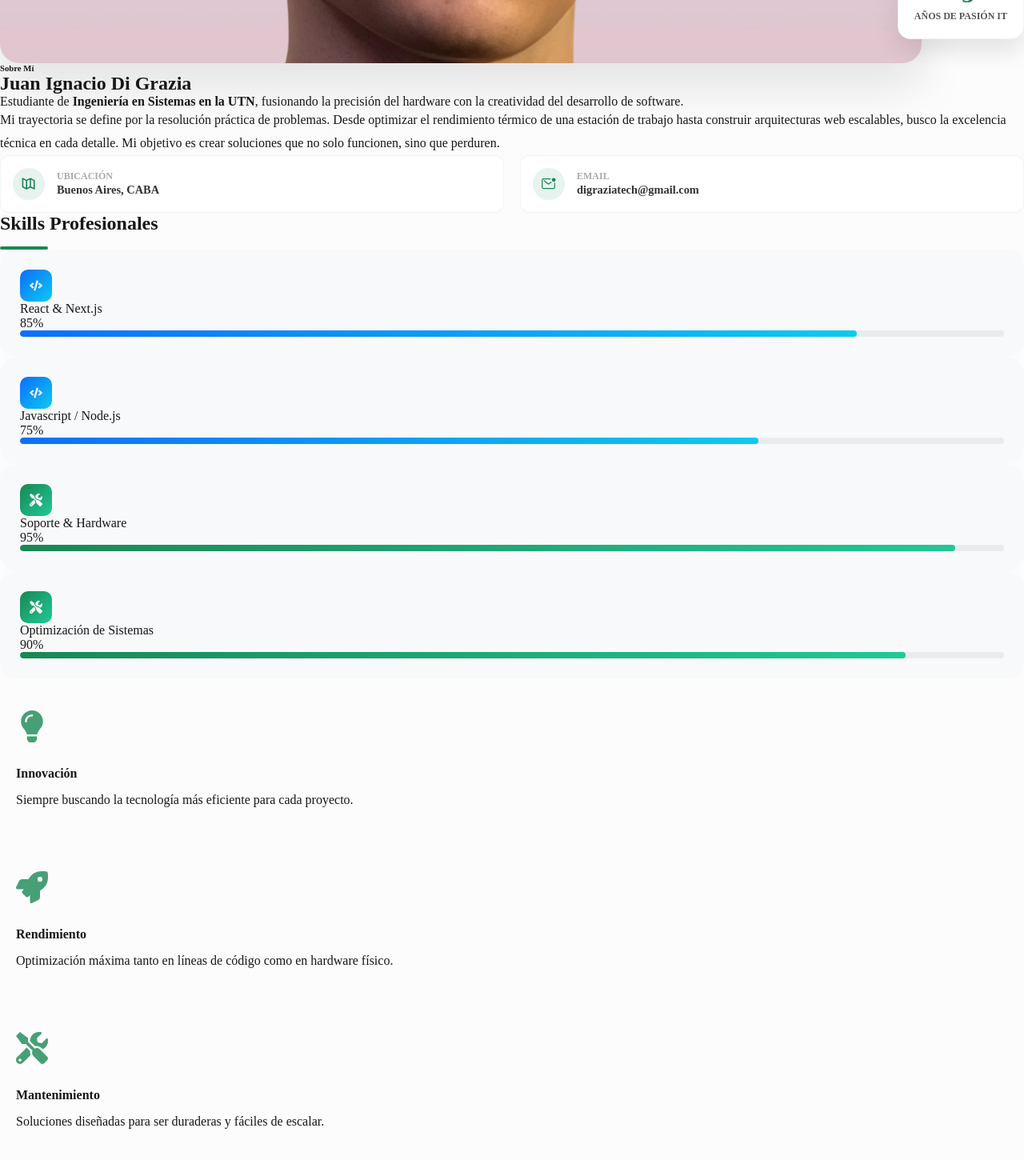
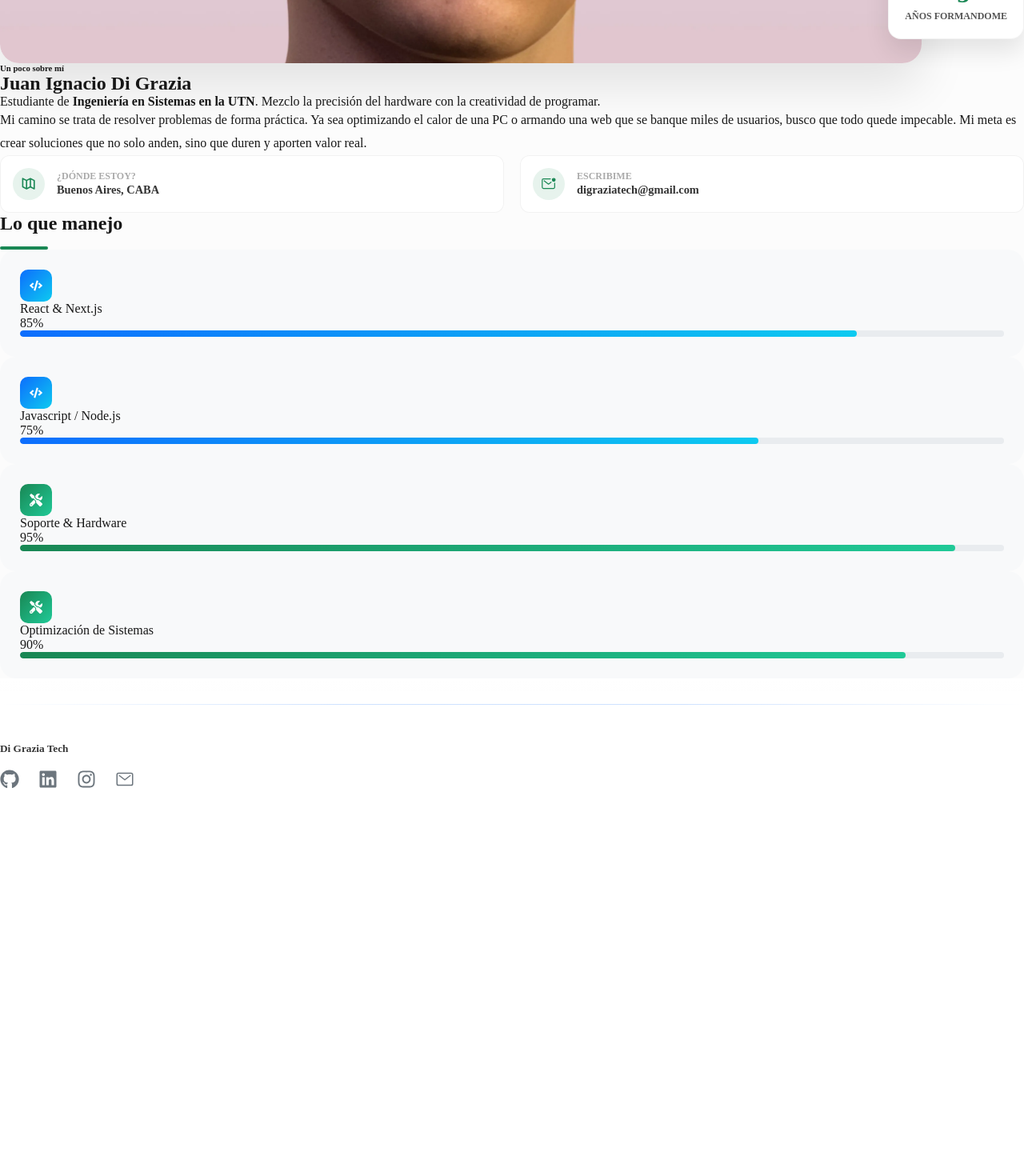
Before and after one commit to digraziajuanignacio/portfolio, a Next.js app: page /about in a window 1280 px wide. Shown: the part 680-2150 px from the top of the page at 80% size. After the commit the page ends 1670 px from the top, so only its background shows below. Built offline with nearby package versions, Linux system fonts and the light colour scheme.

Commit message:
Adaptaciones

```diff
--- a/src/app/(routes)/about/page.jsx
+++ b/src/app/(routes)/about/page.jsx
@@ -33,7 +33,7 @@ export default function About() {
                     </div>
                     <div className="experience-badge">
                         <span className="number">+5</span>
-                        <span className="text">Años de Pasión IT</span>
+                        <span className="text">Años formandome</span>
                     </div>
                 </div>
               </Fade>
@@ -42,27 +42,27 @@ export default function About() {
             <div className="col-12 col-lg-7">
               <Fade triggerOnce direction="right">
                 <div className="about-content">
-                  <h6 className="text-success fw-bold text-uppercase mb-2">Sobre Mí</h6>
+                  <h6 className="text-success fw-bold text-uppercase mb-2">Un poco sobre mí</h6>
                   <h1 className="display-4 fw-bold mb-4">Juan Ignacio Di Grazia</h1>
                   <p className="lead text-muted mb-4">
-                    Estudiante de <strong>Ingeniería en Sistemas en la UTN</strong>, fusionando la precisión del hardware con la creatividad del desarrollo de software.
+                    Estudiante de <strong>Ingeniería en Sistemas en la UTN</strong>. Mezclo la precisión del hardware con la creatividad de programar.
                   </p>
                   <p className="text-muted mb-5" style={{ lineHeight: "1.8" }}>
-                    Mi trayectoria se define por la resolución práctica de problemas. Desde optimizar el rendimiento térmico de una estación de trabajo hasta construir arquitecturas web escalables, busco la excelencia técnica en cada detalle. Mi objetivo es crear soluciones que no solo funcionen, sino que perduren.
+                    Mi camino se trata de resolver problemas de forma práctica. Ya sea optimizando el calor de una PC o armando una web que se banque miles de usuarios, busco que todo quede impecable. Mi meta es crear soluciones que no solo anden, sino que duren y aporten valor real.
                   </p>
 
                   <div className="contact-grid">
                     <div className="contact-card">
                       <div className="icon-box"><BiMapAlt /></div>
                       <div>
-                        <span className="label">Ubicación</span>
+                        <span className="label">¿Dónde estoy?</span>
                         <span className="value">Buenos Aires, CABA</span>
                       </div>
                     </div>
                     <div className="contact-card">
                       <div className="icon-box"><IoMailUnreadOutline /></div>
                       <div>
-                        <span className="label">Email</span>
+                        <span className="label">Escribime</span>
                         <span className="value">digraziatech@gmail.com</span>
                       </div>
                     </div>
@@ -77,7 +77,7 @@ export default function About() {
       <section className="about-skills py-5 bg-white">
         <div className="container">
             <div className="text-center mb-5">
-                <h2 className="fw-bold h1">Skills Profesionales</h2>
+                <h2 className="fw-bold h1">Lo que manejo</h2>
                 <div className="title-bar mx-auto"></div>
             </div>
 
@@ -100,40 +100,6 @@ export default function About() {
                         </Fade>
                     </div>
                 ))}
-            </div>
-        </div>
-      </section>
-
-      <section className="about-philosophy py-5">
-        <div className="container">
-            <div className="row g-4 text-center">
-                <div className="col-12 col-md-4">
-                    <Fade bottom triggerOnce>
-                        <div className="philo-card">
-                            <div className="philo-icon"><FaLightbulb /></div>
-                            <h4>Innovación</h4>
-                            <p className="text-muted small">Siempre buscando la tecnología más eficiente para cada proyecto.</p>
-                        </div>
-                    </Fade>
-                </div>
-                <div className="col-12 col-md-4">
-                    <Fade bottom delay={200} triggerOnce>
-                        <div className="philo-card">
-                            <div className="philo-icon"><FaRocket /></div>
-                            <h4>Rendimiento</h4>
-                            <p className="text-muted small">Optimización máxima tanto en líneas de código como en hardware físico.</p>
-                        </div>
-                    </Fade>
-                </div>
-                <div className="col-12 col-md-4">
-                    <Fade bottom delay={400} triggerOnce>
-                        <div className="philo-card">
-                            <div className="philo-icon"><FaTools /></div>
-                            <h4>Mantenimiento</h4>
-                            <p className="text-muted small">Soluciones diseñadas para ser duraderas y fáciles de escalar.</p>
-                        </div>
-                    </Fade>
-                </div>
             </div>
         </div>
       </section>
@@ -161,9 +127,6 @@ export default function About() {
         .progress-bar-fill { height: 100%; border-radius: 10px; }
         .progress-bar-fill.dev { background: linear-gradient(90deg, #0d6efd, #0dcaf0); }
         .progress-bar-fill.tech { background: linear-gradient(90deg, #198754, #20c997); }
-        .philo-card { padding: 40px 20px; }
-        .philo-icon { font-size: 2.5rem; color: #198754; margin-bottom: 20px; opacity: 0.8; }
-        .philo-card h4 { font-weight: 700; margin-bottom: 15px; }
         @media (max-width: 991px) {
             .about-image-wrapper { height: 400px; margin-bottom: 40px; }
             .image-main { width: 100%; }
--- a/src/app/Components/Home/CurrentStatus.jsx
+++ b/src/app/Components/Home/CurrentStatus.jsx
@@ -18,13 +18,13 @@ export default function CurrentStatus() {
                 <h6 className="text-success fw-bold text-uppercase mb-1" style={{ letterSpacing: "1px", fontSize: "0.8rem" }}>Actualidad</h6>
                 <h3 className="fw-bold mb-2">Soporte Técnico @ UTN FRBA</h3>
                 <p className="text-muted mb-0">
-                  Me desempeño actualmente brindando soporte técnico integral a usuarios en la <strong>Universidad Tecnológica Nacional</strong> (Facultad Regional Buenos Aires). Gestiono infraestructura de laboratorios, resuelvo incidencias críticas y aseguro la continuidad tecnológica para alumnos y docentes de la facultad.
+                  Me encuentro trabajando en el mantenimiento de la infraestructura de la facultad y colaborando en proyectos de innovación para la mejora institucional. Mis tareas del día a día incluyen el <strong>cableado de redes</strong>, manejo de <strong>racks y switches</strong>, soporte IT integral y la reparación de <strong>notebooks y PCs</strong>.
                 </p>
               </div>
               <div className="col-12 col-md-auto text-center">
                 <div className="status-badge">
                   <span className="status-dot"></span>
-                  Activo
+                  En actividad
                 </div>
               </div>
             </div>
--- a/src/app/Components/Home/Hero.jsx
+++ b/src/app/Components/Home/Hero.jsx
@@ -55,7 +55,7 @@ export default function Hero({ toggleModal }) {
             </div>
 
             <p className="lead text-muted mb-5 mx-auto hero-subtitle">
-              Ingeniería en Sistemas (UTN) • Transformando ideas complejas en soluciones digitales y físicas de alto impacto.
+              Estudiante de Ingeniería en Sistemas (UTN) • Laburo para transformar ideas complejas en soluciones digitales y físicas que realmente sirvan.
             </p>
 
             <div className="d-flex justify-content-center gap-3 flex-wrap mb-5">
@@ -63,7 +63,7 @@ export default function Hero({ toggleModal }) {
                 <FaDownload /> Descargar CV
               </a>
               <button onClick={toggleModal} className="btn-modern btn-outline-modern">
-                <FaPaperPlane /> Contact Me
+                <FaPaperPlane /> Contacto
               </button>
             </div>
           </div>
--- a/src/app/Components/Home/TatetiPromo.jsx
+++ b/src/app/Components/Home/TatetiPromo.jsx
@@ -11,9 +11,9 @@ export default function TatetiPromo() {
           <div className="promo-card mx-auto">
             <div className="row align-items-center g-4">
               <div className="col-12 col-lg-7 text-center text-lg-start">
-                <h2 className="fw-bold mb-3">¿Te animas a un desafío?</h2>
+                <h2 className="fw-bold mb-3">¿Te animás a un desafío?</h2>
                 <p className="text-muted mb-4">
-                  He desarrollado una <strong>IA estratégica</strong> para jugar al Ta-Te-Ti. Es una demostración divertida de lógica algorítmica y manejo de estados en tiempo real. ¿Crees que puedes ganarme?
+                  Armé una <strong>IA estratégica</strong> para jugar al Ta-Te-Ti. Es una demostración de lógica y manejo de estados en tiempo real. ¿Crees que podés ganarme?
                 </p>
                 <Link href="/ta-te-ti" className="btn-modern btn-accent-gradient d-inline-flex">
                   <FaRobot className="me-2" /> Jugar Ta-Te-Ti AI
--- a/src/app/Components/Layout/NavBar.jsx
+++ b/src/app/Components/Layout/NavBar.jsx
@@ -57,7 +57,7 @@ function NavBar() {
                                 <Link className="nav-link nav-link-modern" href="/mis-proyectos">My Works</Link>
                             </li>
                             <li className="nav-item">
-                                <Link className="nav-link nav-link-modern" href="/ta-te-ti">Play ta-te-ti</Link>
+                                <Link className="nav-link nav-link-modern" href="/ta-te-ti">Ta-Te-Ti</Link>
                             </li>
                         </ul>
 
@@ -71,7 +71,7 @@ function NavBar() {
                 </div>
             </nav>
 
-            <Modal isVisible={isVisible} onClose={toggleModal} title="Contacto">
+            <Modal isVisible={isVisible} onClose={toggleModal} title="Ponete en contacto">
                 <ContactForm />
             </Modal>
 
```
Also changed, not shown: src/app/(routes)/ta-te-ti/page.jsx (+5 -13 lines).
